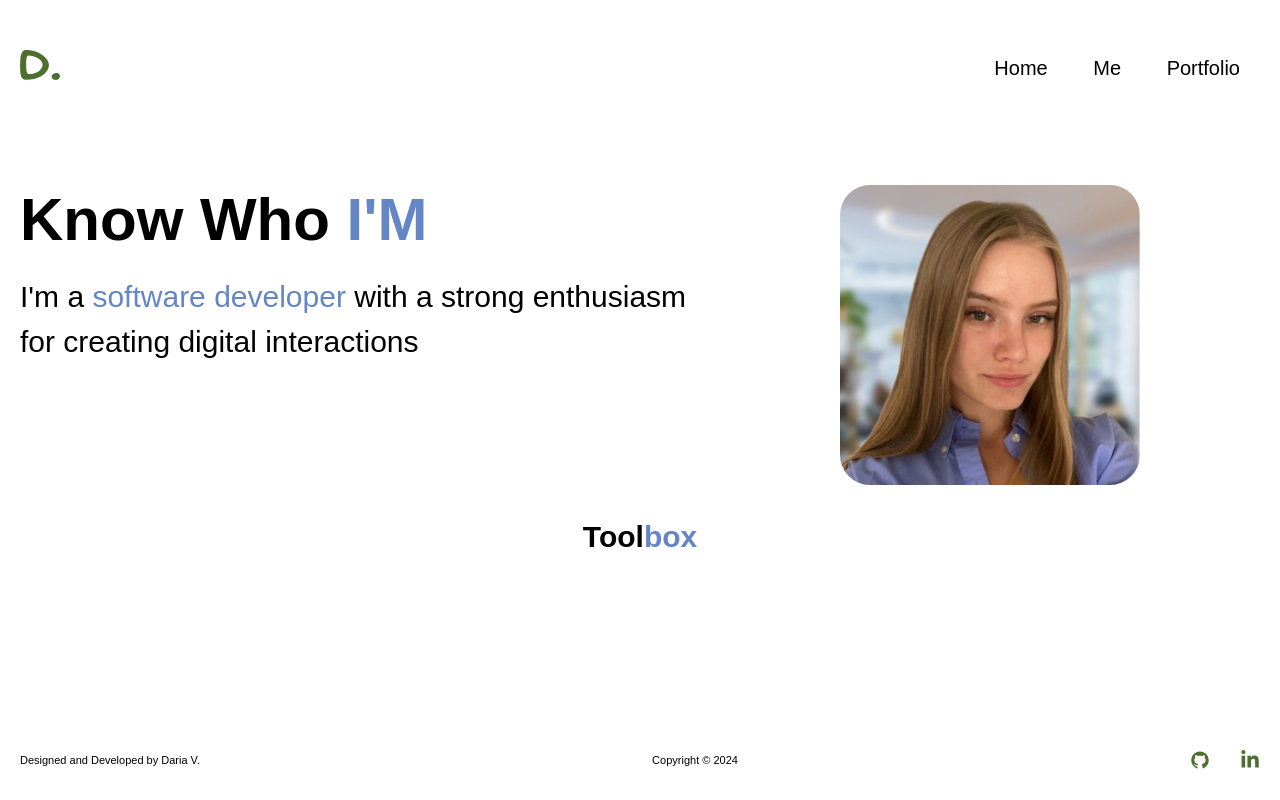
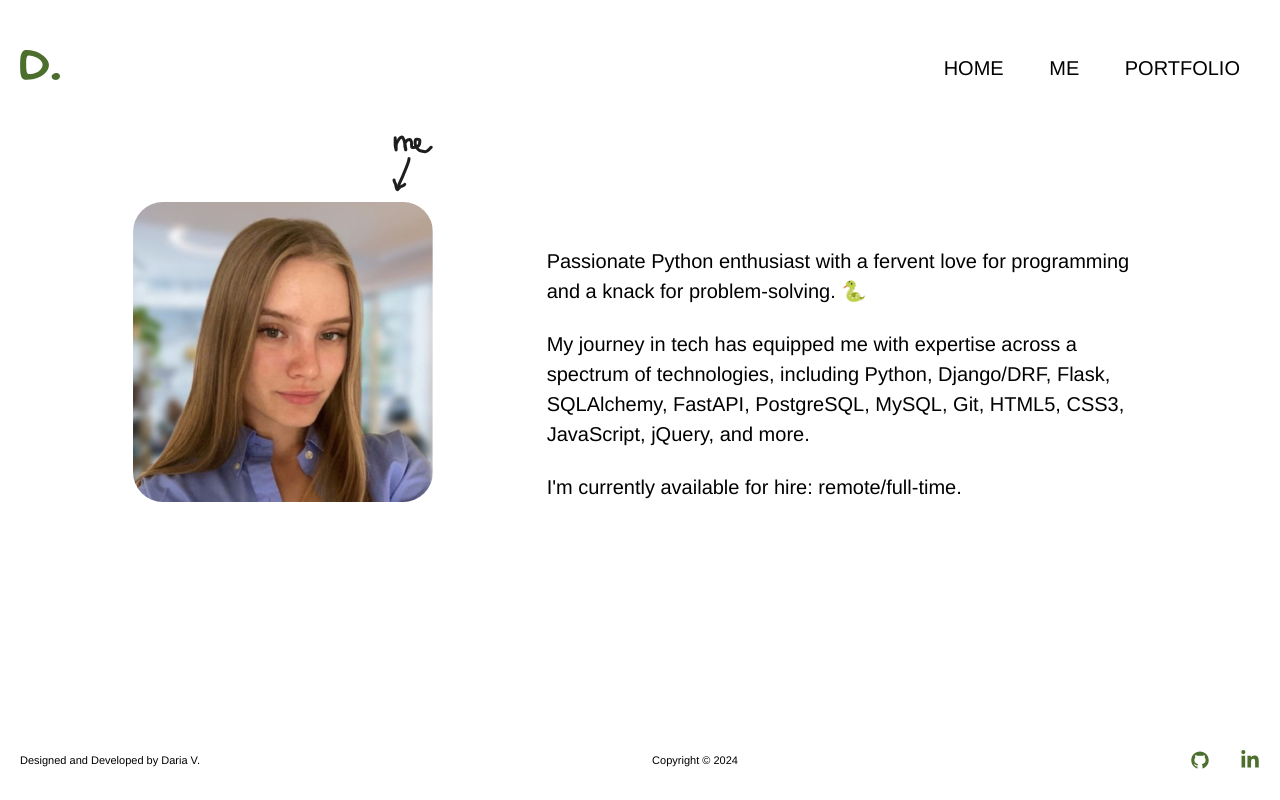
Before and after one commit to dariavarlamovaa/personalwebsiteFlask, a Flask app: page /me in a window 1280 px wide. Run offline with Flask 3, Linux system fonts and the light colour scheme; data comes from the database, SQL or seed files in the repository; both versions use the stored data as it was after the commit.

Commit message:
updated home page, added info about me

```diff
--- a/main.py
+++ b/main.py
@@ -41,7 +41,7 @@ def me():
     return render_template('me.html', title='me', menu=db.get_menu())
 
 
-@app.route('/projects')
+@app.route('/portfolio')
 def contacts():
     connection = connect_db()
     db = DataBase(connection)
--- a/static/css/base.css
+++ b/static/css/base.css
@@ -6,8 +6,8 @@ body {
     min-height: 100vh;
     display: flex;
     flex-direction: column;
-    font-family: "Arial", "Open-Sans", sans-serif;
-    font-weight: 400;
+    font-family: "Helvetica", "Open-Sans", sans-serif;
+    font-weight: 200;
     font-size: 20px;
     color: #000000;
     background-color: #FFFFFF;
@@ -78,6 +78,7 @@ svg {
     border: 0;
     margin: 20px;
     font-size: 20px;
+    text-transform: uppercase;
 }
 
 .footer-nav {
--- a/static/css/me.css
+++ b/static/css/me.css
@@ -1,34 +1,37 @@
-.about-me {
-    max-width: 700px;
+.banners-about {
+    display: flex;
+    justify-content: space-evenly;
+    align-items: flex-end;
+
 }
 
-.about-me h1 {
-    font-size: 60px;
-    margin-bottom: 20px;
+.about-picture {
+    display: flex;
+    flex-direction: column;
+    align-items: flex-end;
+    gap: 10px;
+}
+
+.my-pic {
+    max-width: 300px;
+    border-radius: 30px;
+}
+
+.about-me {
+    max-width: 600px;
+    display: flex;
+    justify-content: space-around;
+    flex-direction: column;
 }
 
 .about-me p {
-    font-size: 30px;
+    font-size: 20px;
     line-height: 1.5;
 }
 
 .skills-h2 {
     text-align: center;
     margin: 30px;
-}
-
-.banners-about {
-    display: flex;
-    padding-top: 50px;
-}
-
-.about-picture {
-    padding: 0 6em;
-}
-
-.about-picture img {
-    max-width: 300px;
-    border-radius: 30px;
 }
 
 
--- a/templates/home.html
+++ b/templates/home.html
@@ -8,7 +8,8 @@
 <section class="main-page">
     <div class="container">
         <div class="banner">
-            <h1>Hi!</h1>
+            <h1>Hi</h1>
+            <img class="home-lines exclamation-mark" src="{{ url_for ('static', filename='images/exclamation_mark.svg') }}" alt="exclamation mark">
             <p>My name is Daria</p>
             <img class="home-lines circle" src="{{ url_for ('static', filename='images/circle.svg') }}" alt="circle">
             <p>I’m a Software Developer</p>
--- a/templates/me.html
+++ b/templates/me.html
@@ -6,23 +6,26 @@
 <section class="info-about">
     <div class="about container">
         <div class="banners-about">
+            <div class="about-picture">
+                <img src="{{ url_for ('static', filename='images/me-arrow.svg') }}" alt="me :D">
+                <img class="my-pic" src="{{ url_for ('static', filename='images/me.jpeg') }}" alt="Coding girl">
+            </div>
             <div class="about-me">
-                    <h1>Know Who <strong class="deep-blue">I'M</strong></h1>
-                    <p>I'm a <span class="deep-blue">software developer</span> with a strong enthusiasm for creating digital interactions</p>
-                </div>
-                <div class="about-picture">
-                    <img src="{{ url_for ('static', filename='images/me.jpeg') }}" alt="Coding girl">
+                <p>Passionate Python enthusiast with a fervent love for programming and a knack for problem-solving. 🐍
+                </p>
+                <br>
+                <p>My journey in tech has equipped me with expertise across a spectrum of technologies, including
+                    Python, Django/DRF, Flask, SQLAlchemy, FastAPI, PostgreSQL, MySQL, Git, HTML5, CSS3, JavaScript,
+                    jQuery, and more.</p>
+                <br>
+                <p>I'm currently available for hire: remote/full-time.
+                </p>
             </div>
         </div>
 
-            <h2 class="skills-h2">Tool<strong class="deep-blue">box</strong></h2>
-            <div class="my-skills">
-                {% for skill in skills %}
-                    <button class="skill-title">
-                        <a href="{{ skill.url }}">{{ skill.title }}</a>
-                    </button>
-                {% endfor %}
-            </div>
+        <!--            <h2 class="skills-h2">Tool<strong class="deep-blue">box</strong></h2>-->
+        <!--            <div class="my-skills">-->
+        <!--            </div>-->
     </div>
 </section>
 
```
Also changed, not shown: static/css/home.css (+13 -6 lines), my_wb.db, static/images/arrow.svg (deleted), static/images/exclamation_mark.svg (added), static/images/me-arrow.svg (added). Lines whose indentation alone changed are shown as unchanged.
